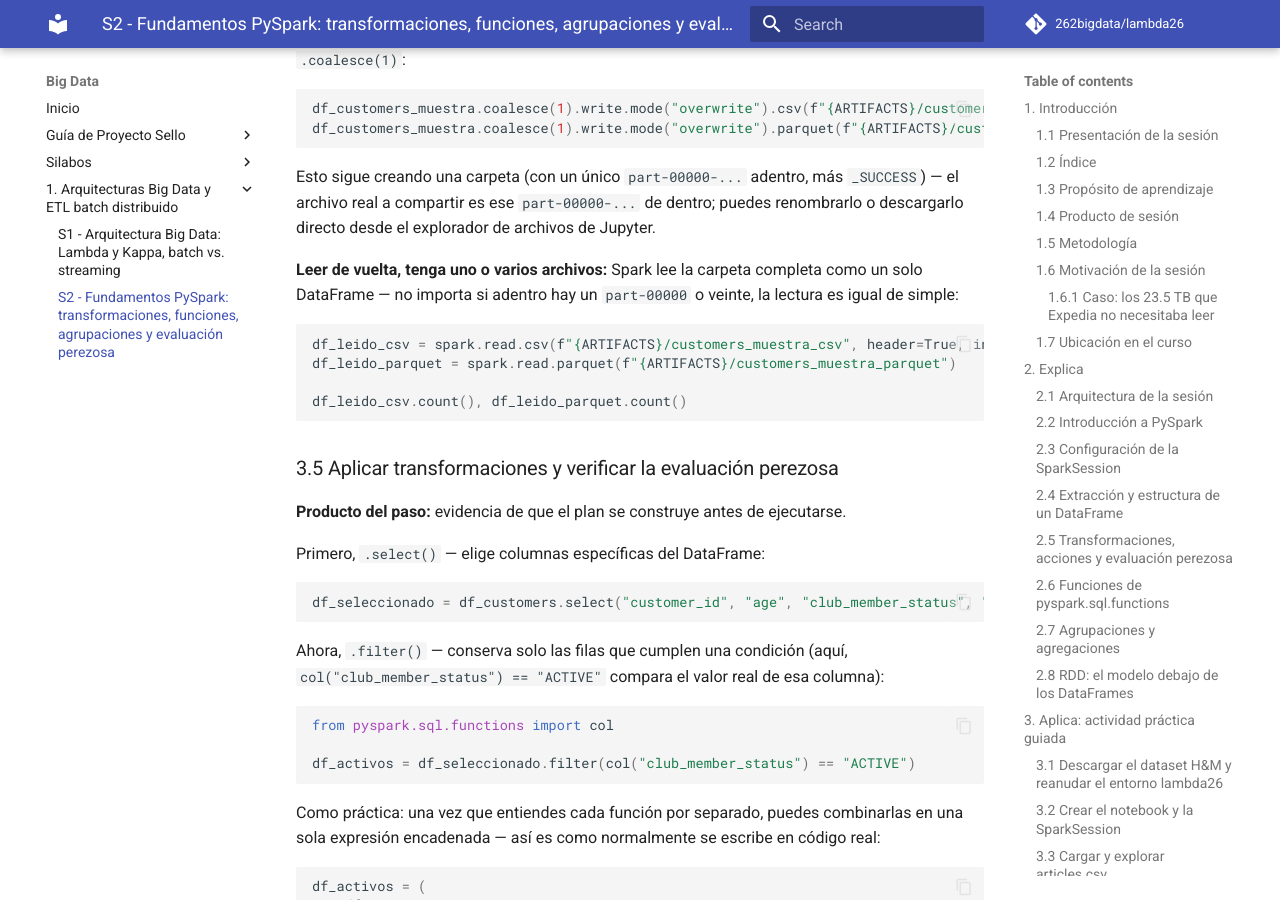
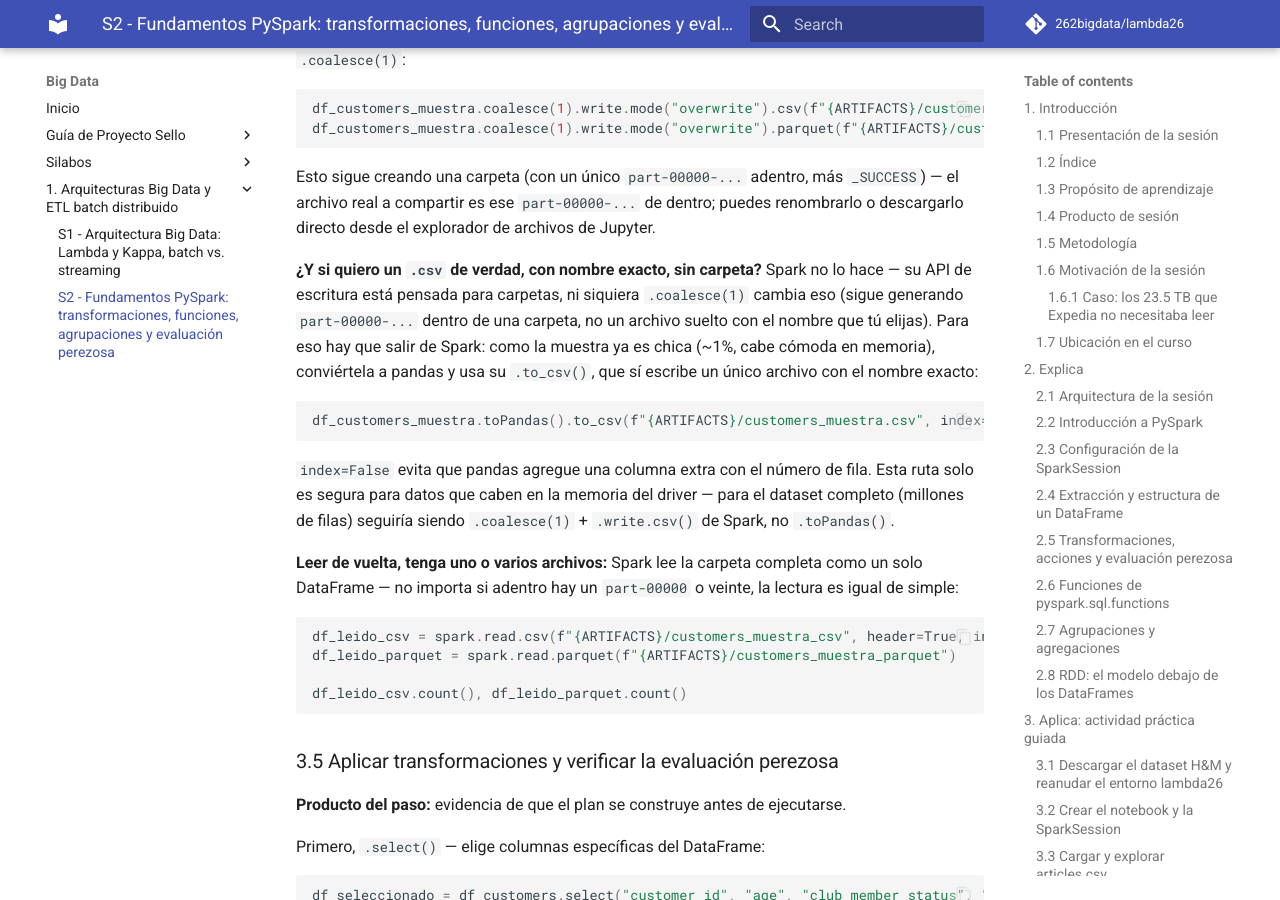
Before and after one commit to 262bigdata/lambda26, an MkDocs documentation site: the page built from docs/sesiones/S02_Fundamentos_PySpark_Transformaciones_Lazy_Evaluation.md, in a window 1280 px wide and 900 px high, scrolled down 21907 px. Built offline with MkDocs 1.6.1 and Material for MkDocs 9.7.7, drawn with Linux system fonts in a browser that asks for light colours; comment, search, counter and statistics services are not loaded; some of the changed text lies outside the part shown.

Commit message:
Sesion 2

````diff
--- a/docs/sesiones/S02_Fundamentos_PySpark_Transformaciones_Lazy_Evaluation.md
+++ b/docs/sesiones/S02_Fundamentos_PySpark_Transformaciones_Lazy_Evaluation.md
@@ -633,6 +633,14 @@ df_customers_muestra.coalesce(1).write.mode("overwrite").parquet(f"{ARTIFACTS}/c
 ```
 
 Esto sigue creando una carpeta (con un único `part-00000-...` adentro, más `_SUCCESS`) — el archivo real a compartir es ese `part-00000-...` de dentro; puedes renombrarlo o descargarlo directo desde el explorador de archivos de Jupyter.
+
+**¿Y si quiero un `.csv` de verdad, con nombre exacto, sin carpeta?** Spark no lo hace — su API de escritura está pensada para carpetas, ni siquiera `.coalesce(1)` cambia eso (sigue generando `part-00000-...` dentro de una carpeta, no un archivo suelto con el nombre que tú elijas). Para eso hay que salir de Spark: como la muestra ya es chica (~1%, cabe cómoda en memoria), conviértela a pandas y usa su `.to_csv()`, que sí escribe un único archivo con el nombre exacto:
+
+```python
+df_customers_muestra.toPandas().to_csv(f"{ARTIFACTS}/customers_muestra.csv", index=False)
+```
+
+`index=False` evita que pandas agregue una columna extra con el número de fila. Esta ruta solo es segura para datos que caben en la memoria del driver — para el dataset completo (millones de filas) seguiría siendo `.coalesce(1)` + `.write.csv()` de Spark, no `.toPandas()`.
 
 **Leer de vuelta, tenga uno o varios archivos:** Spark lee la carpeta completa como un solo DataFrame — no importa si adentro hay un `part-00000` o veinte, la lectura es igual de simple:
 
````
Also changed, not shown: other parts of docs/sesiones/S02_Fundamentos_PySpark_Transformaciones_Lazy_Evaluation.md (+1 -1 lines), 1 other file.
